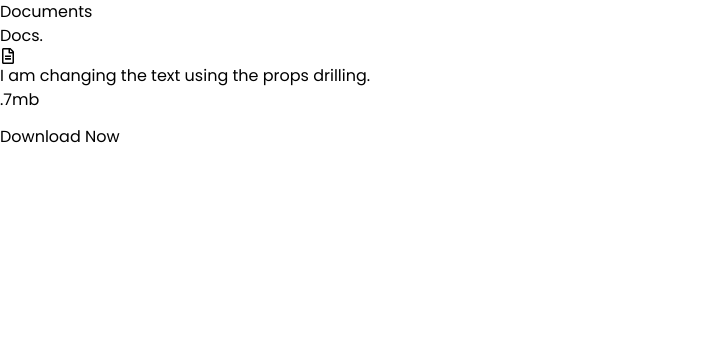
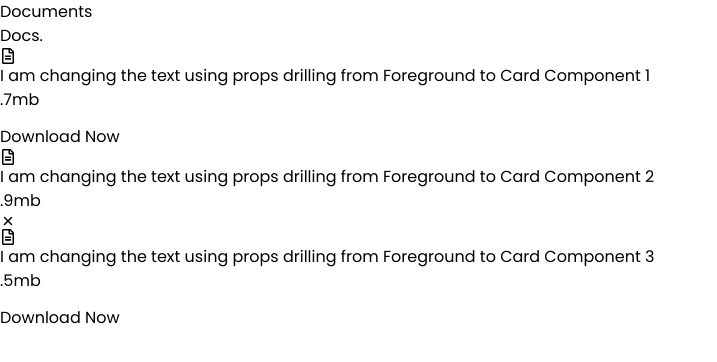
Before and after one commit to mabrur007/Drag-The-Notes, a React (Vite) app: page / in a window 1280 px wide. Shown: the top 362 px of the page, without its empty margins (0-717 px from the left). Built offline with nearby package versions, Linux system fonts and the light colour scheme.

Commit message:
3 cards added dynamically

```diff
--- a/src/components/Card.jsx
+++ b/src/components/Card.jsx
@@ -1,22 +1,26 @@
 import { FaRegFileAlt } from "react-icons/fa";
 import { LuDownload } from "react-icons/lu";
+import { IoClose } from "react-icons/io5";
 
-function Card({data}) {
+function Card({ data }) {
   return (
-    <div className="relative overflow-hidden w-60 h-72 rounded-[40px] px-5 py-10 bg-zinc-900/90 text-white ">
-          <FaRegFileAlt className="h-6" />
-      <p className="mt-4 leading-tight text-sm">{ data.bodyText }</p>
+    <div className="relative overflow-hidden w-60 h-72 rounded-[40px] px-5 py-10 bg-zinc-900/90 text-white shrink-0">
+      <FaRegFileAlt />
+      <p className="mt-4 text-sm w-[90%]">{data.bodyText}</p>
 
       <div className="footer absolute w-full left-0 bottom-0">
         <div className="flex justify-between items-center px-8 py-4">
-                  <p>{ data.fileSize}</p>
+          <p>{data.fileSize}</p>
           <span className="w-7 h-7 bg-zinc-600 flex justify-center items-center rounded-full">
-                    <LuDownload color="#fff" size=".8em"/>
+            {data.close ? <IoClose /> : <LuDownload color="#fff" size=".8em" />}
           </span>
         </div>
+        {data.tag.isOpen && (
           <div className="tag w-full bg-green-600 py-4">
-                  <h3 className="text-center text-sm ">Download Now</h3>
+            <h3 className="text-center text-sm ">{data.tag.tagTitle}</h3>
           </div>
+        )}
+
       </div>
     </div>
   )
--- a/src/components/Foreground.jsx
+++ b/src/components/Foreground.jsx
@@ -3,9 +3,29 @@ import Card from "./Card"
 function Foreground() {
   const data = [
     {
-      bodyText: "I am changing the text using the props drilling.",
+      bodyText: "I am changing the text using props drilling from Foreground to Card Component 1",
       fileSize: ".7mb",
+      close: false,
+      tag: {
+        isOpen: true,
+        tagTitle: "Download Now",
+        tagColor: "green",
+      },
+    },
+    {
+      bodyText: "I am changing the text using props drilling from Foreground to Card Component 2",
+      fileSize: ".9mb",
       close: true,
+      tag: {
+        isOpen: false,
+        tagTitle: "Download Now",
+        tagColor: "green",
+      },
+    },
+    {
+      bodyText: "I am changing the text using props drilling from Foreground to Card Component 3",
+      fileSize: ".5mb",
+      close: false,
       tag: {
         isOpen: true,
         tagTitle: "Download Now",
@@ -15,7 +35,7 @@ function Foreground() {
   ]
   return (
     <div>
-          <div className='fixed w-full h-full top-0 left-0 z-[2] p-10'>
+          <div className='fixed w-full h-full top-0 left-0 z-[2] p-10 flex flex-wrap gap-10'>
             {
               data.map((item, i) => (
                 <Card data={item} key={i}/>
```
Lines whose indentation alone changed are shown as unchanged.
